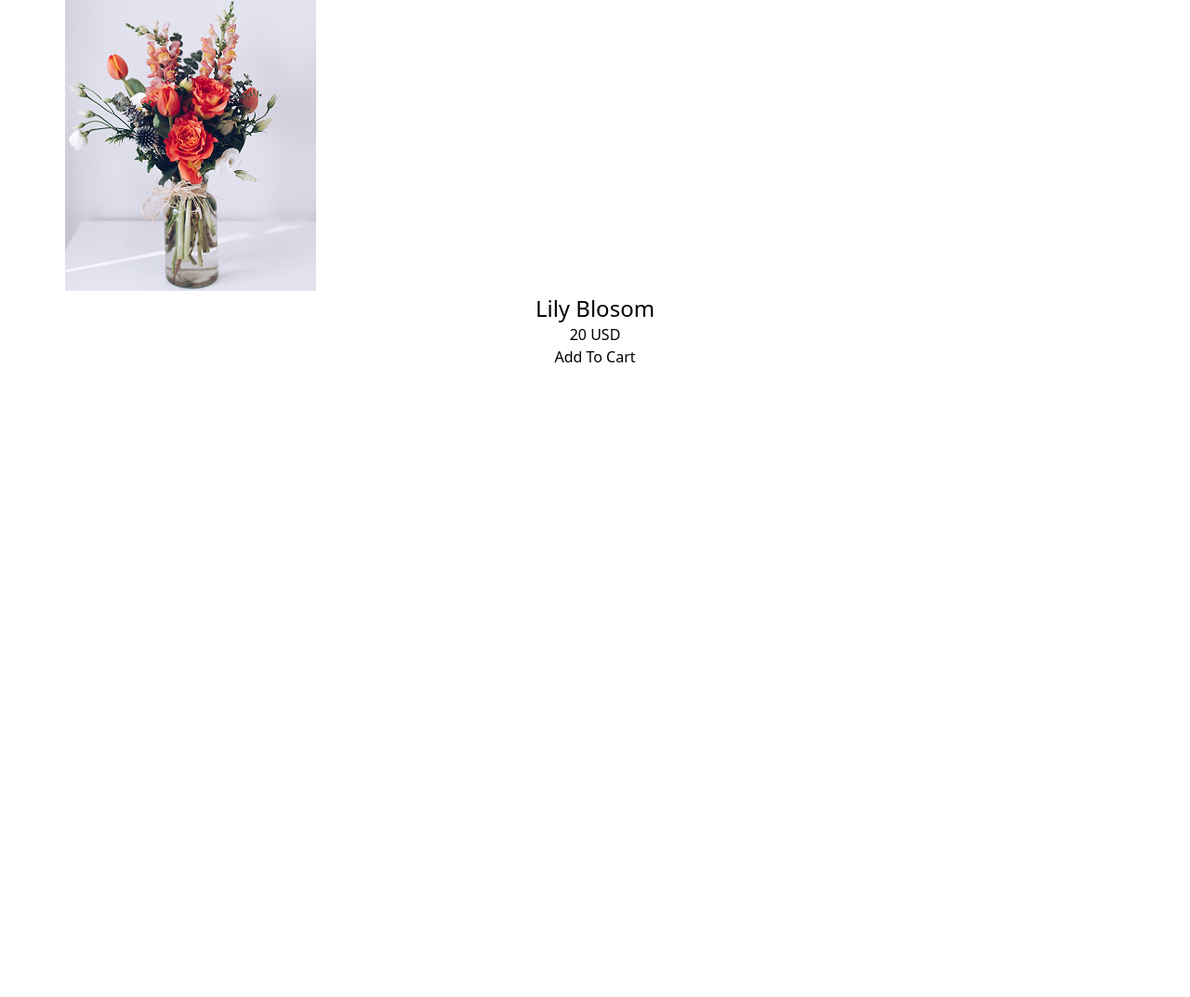
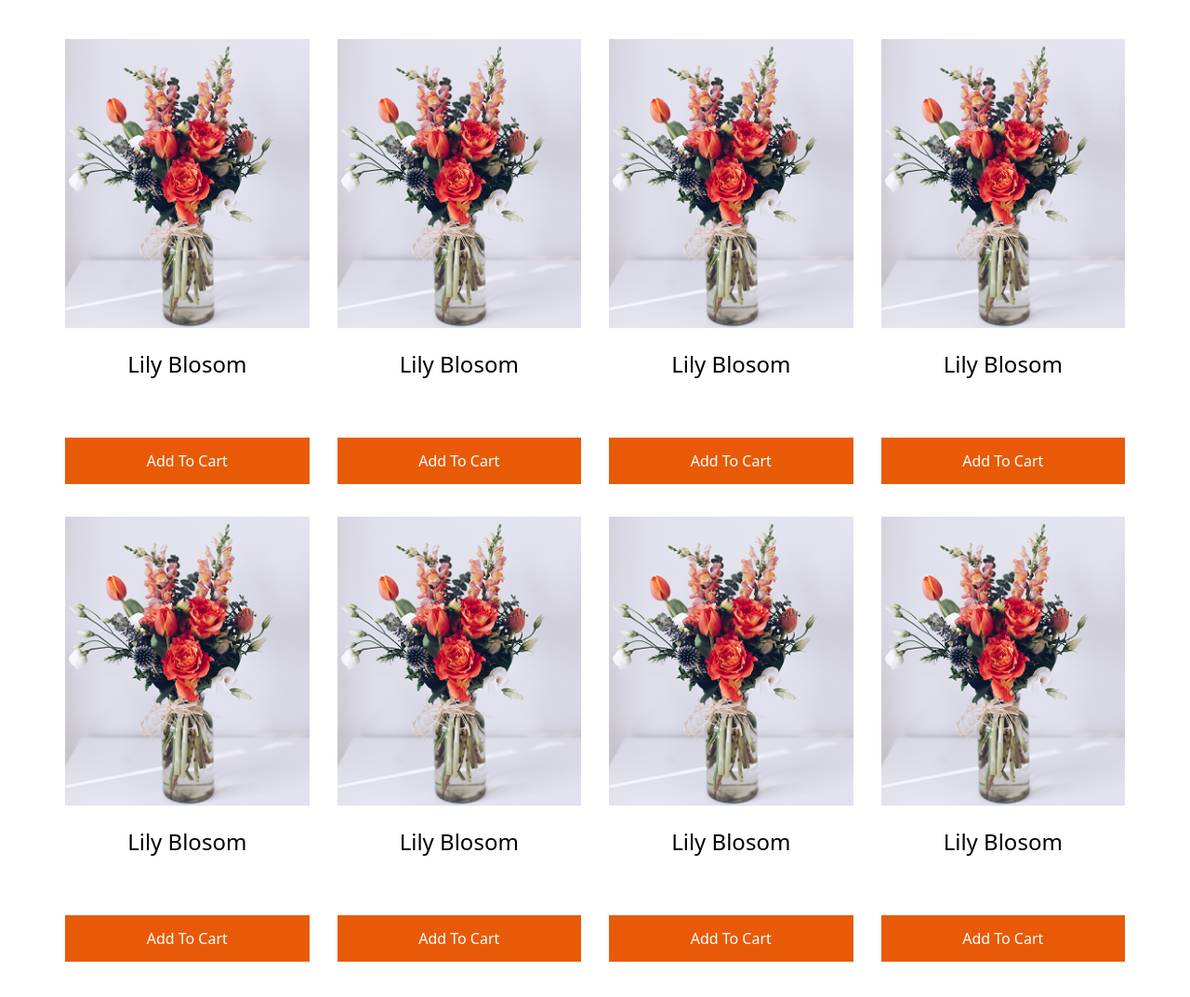
Before and after one commit to iamshakil01/Assignment-2-Flower, a plain HTML site: page index.html in a window 1280 px wide. Shown: the part 903-1976 px from the top of the page at 93% size. Before the commit the page ends 1380 px from the top, so only its background shows below. Drawn offline with nearby package versions, Linux system fonts and the light colour scheme.

Commit message:
added card container section

```diff
--- a/index.html
+++ b/index.html
@@ -37,17 +37,61 @@
         </section>
     </header>
     <main>
-        <section class="mt-30">
+        <section class="mt-30 card-section">
             <div class="text-center">
                 <h3 class="font-bold text-5xl"><span class="text-[#E95A08]">Our</span> Plants</h3>
                 <p class="text-2xl">Indulge your senses with the beauty and fragrance of our fresh flower shop. From classic roses to exotic blooms, we offer a wide variety of fresh.</p>
             </div>
-            <div class="w-[270px h-[484px] text-center">
+            <div class="card-container">
+            <div class="w-[270px h-[484px]">
                 <img src="./assets/sample-flower-image.png" alt="">
                 <h4 class="font-medium text-2xl">Lily Blosom</h4>
                 <p>20 USD</p>
                 <button>Add To Cart</button>
             </div>
+            <div class="w-[270px h-[484px]">
+                <img src="./assets/sample-flower-image.png" alt="">
+                <h4 class="font-medium text-2xl">Lily Blosom</h4>
+                <p>20 USD</p>
+                <button>Add To Cart</button>
+            </div>
+            <div class="w-[270px h-[484px]">
+                <img src="./assets/sample-flower-image.png" alt="">
+                <h4 class="font-medium text-2xl">Lily Blosom</h4>
+                <p>20 USD</p>
+                <button>Add To Cart</button>
+            </div>
+            <div class="w-[270px h-[484px]">
+                <img src="./assets/sample-flower-image.png" alt="">
+                <h4 class="font-medium text-2xl">Lily Blosom</h4>
+                <p>20 USD</p>
+                <button>Add To Cart</button>
+            </div>
+            <div class="w-[270px h-[484px]">
+                <img src="./assets/sample-flower-image.png" alt="">
+                <h4 class="font-medium text-2xl">Lily Blosom</h4>
+                <p>20 USD</p>
+                <button>Add To Cart</button>
+            </div>
+            <div class="w-[270px h-[484px]">
+                <img src="./assets/sample-flower-image.png" alt="">
+                <h4 class="font-medium text-2xl">Lily Blosom</h4>
+                <p>20 USD</p>
+                <button>Add To Cart</button>
+            </div>
+            <div class="w-[270px h-[484px]">
+                <img src="./assets/sample-flower-image.png" alt="">
+                <h4 class="font-medium text-2xl">Lily Blosom</h4>
+                <p>20 USD</p>
+                <button>Add To Cart</button>
+            </div>
+            <div class="w-[270px h-[484px]">
+                <img src="./assets/sample-flower-image.png" alt="">
+                <h4 class="font-medium text-2xl">Lily Blosom</h4>
+                <p>20 USD</p>
+                <button>Add To Cart</button>
+            </div>
+            </div>
         </section>
     </main>
 </body>
--- a/styles/style.css
+++ b/styles/style.css
@@ -43,6 +43,34 @@ nav li a{
     color: #000000;
 }
 
+.card-container{
+    display: grid;
+    grid-template-columns: repeat(4, 1fr);
+    gap: 30px;
+    margin-top: 49px;
+    justify-content: center;
+    text-align: center;
+    margin-bottom: 210px;
+}
+.card-container img{
+    margin-bottom: 20px;
+    width: 100%;
+}
+.card-container p{
+    font-weight: 700px;
+    font-size: 22px;
+    margin-top: 10px;
+    color: white;
+}
+.card-container button{
+    background-color: #E95A08;
+    width: 100%;
+    color: white;
+    font-weight: 600px;
+    height: 50px;
+    margin-top: 20px;
+}
+
 
 
 @media screen and (max-width: 768px) {
```
